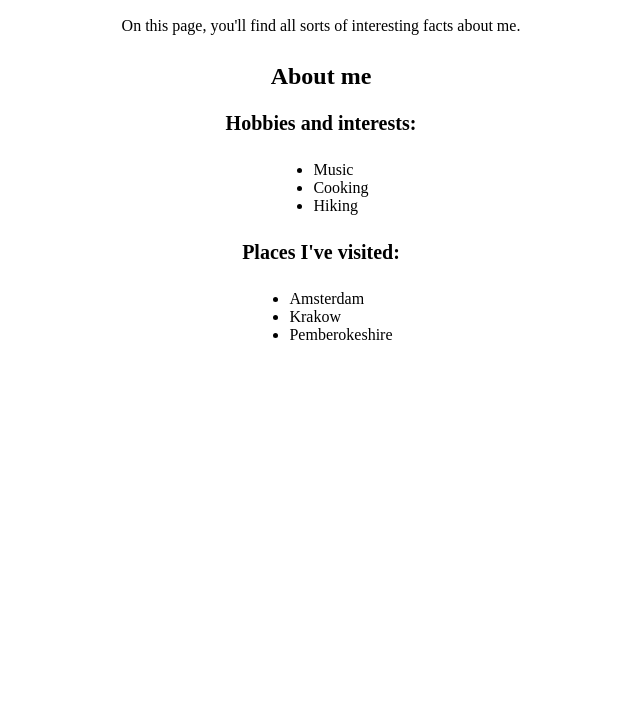
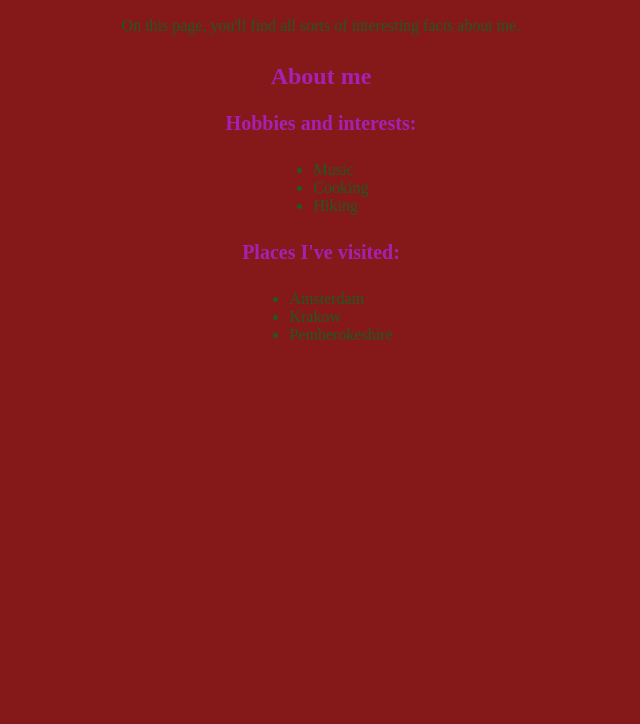
Before and after one commit to Isi1256/git-fundamentals-lab, a plain HTML site: page index.html in a window 1280 px wide. Shown: the part 76-800 px from the top of the page, without its empty margins (319-959 px from the left). Drawn offline with Linux system fonts and the light colour scheme.

Commit message:
changed colours

```diff
--- a/styles.css
+++ b/styles.css
@@ -1,8 +1,8 @@
 :root {
   /* colours */
-  --background-color: white;
-  --text-color: black;
-  --header-color: black;
+  --background-color: rgb(133, 25, 25);
+  --text-color: rgb(31, 90, 31);
+  --header-color: rgb(168, 31, 180);
 
   /* typography */
   --font: serif;
```
